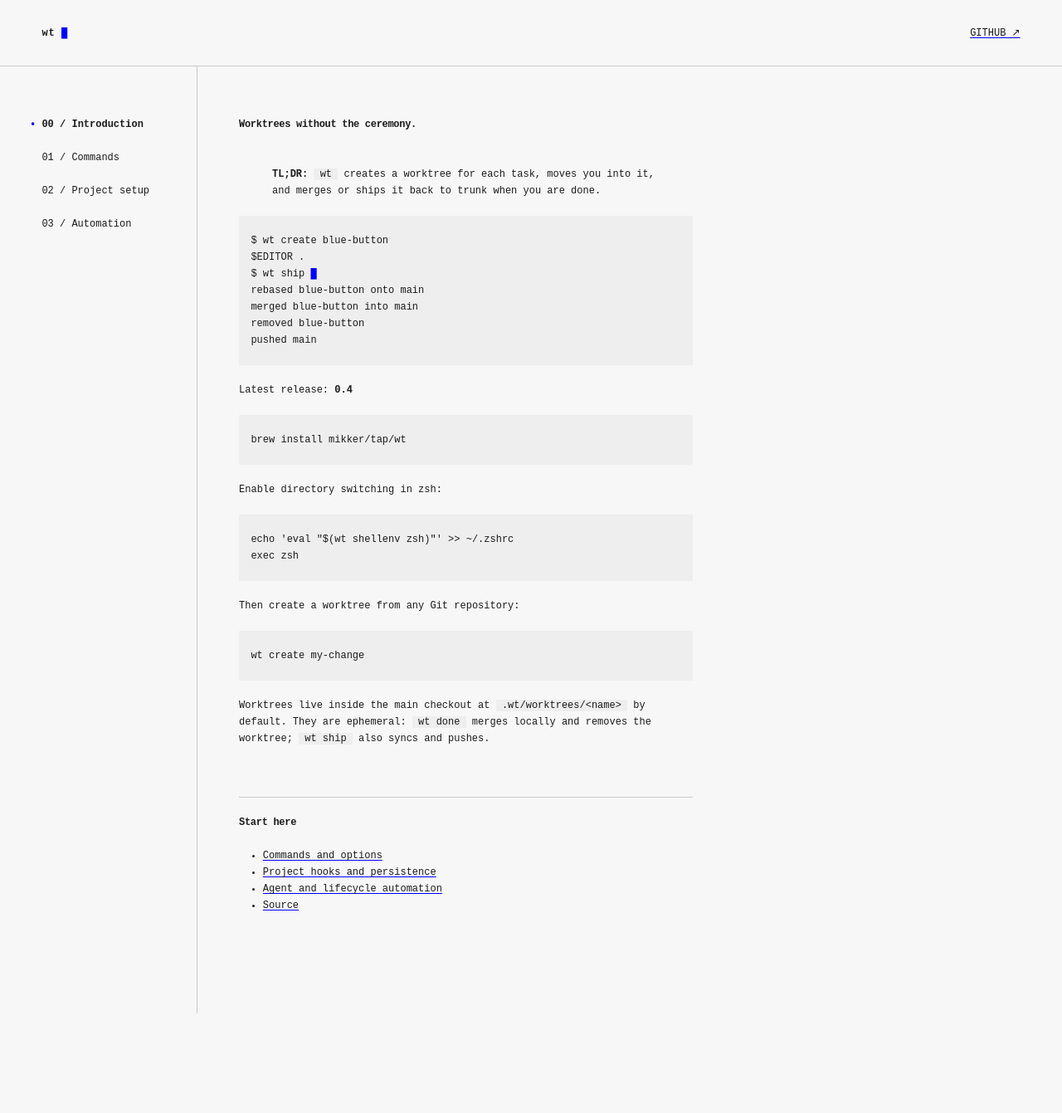
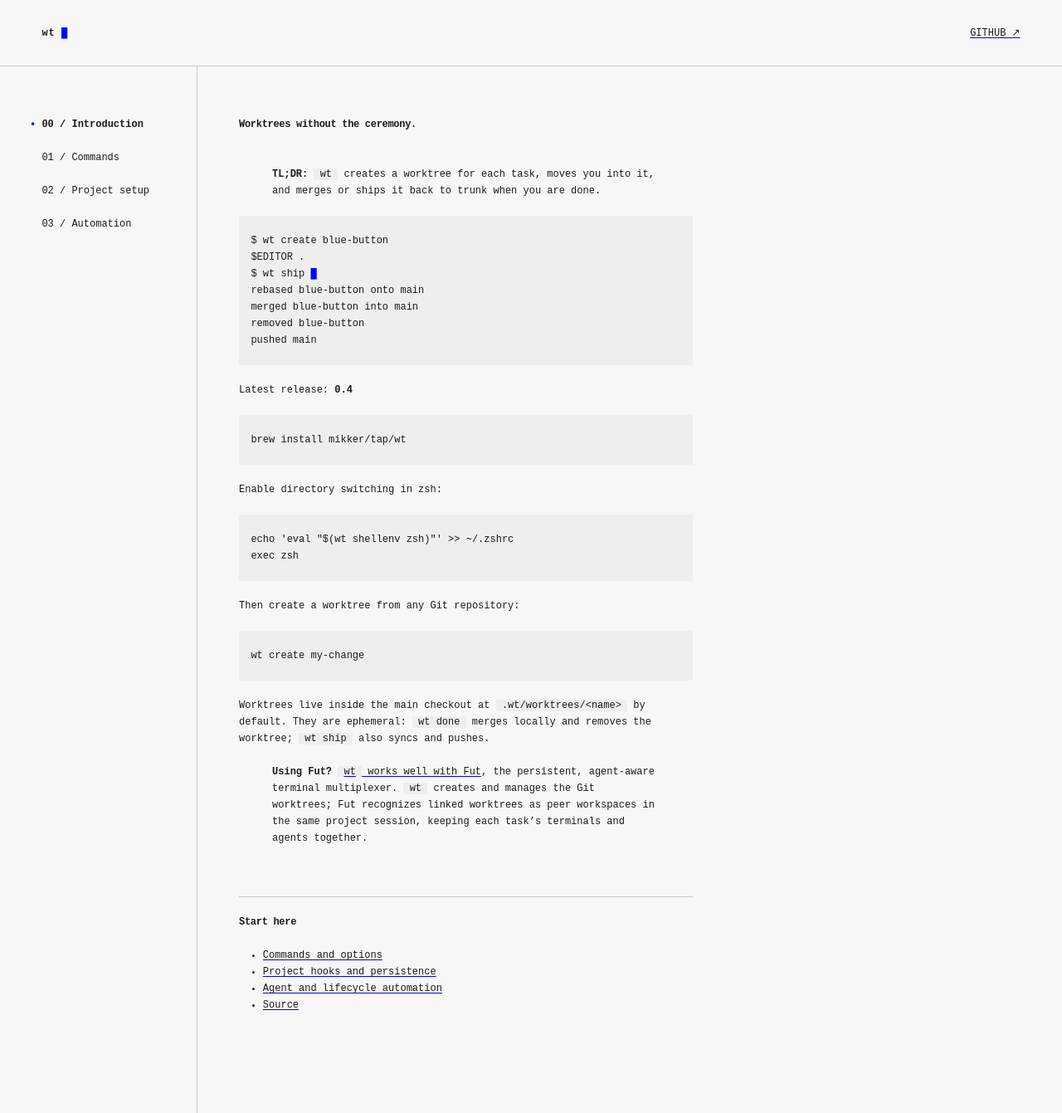
Before and after one commit to mikker/wt, a Jekyll site: the page built from docs/index.md, in a window 1280 px wide. Shown: the whole page at 83% size. Built offline with Jekyll 4.4.1, drawn with Linux system fonts in a browser that asks for light colours; before the commit the page ends 1221 px from its top, so only the background shows below that.

Commit message:
Document Fut integration

```diff
--- a/docs/index.md
+++ b/docs/index.md
@@ -41,6 +41,11 @@ Worktrees live inside the main checkout at `.wt/worktrees/<name>` by default.
 They are ephemeral: `wt done` merges locally and removes the worktree; `wt
 ship` also syncs and pushes.
 
+> **Using Fut?** [`wt` works well with Fut](https://fut.sh), the persistent,
+> agent-aware terminal multiplexer. `wt` creates and manages the Git
+> worktrees; Fut recognizes linked worktrees as peer workspaces in the same
+> project session, keeping each task's terminals and agents together.
+
 ## Start here
 
 - [Commands and options](commands.md)
```
